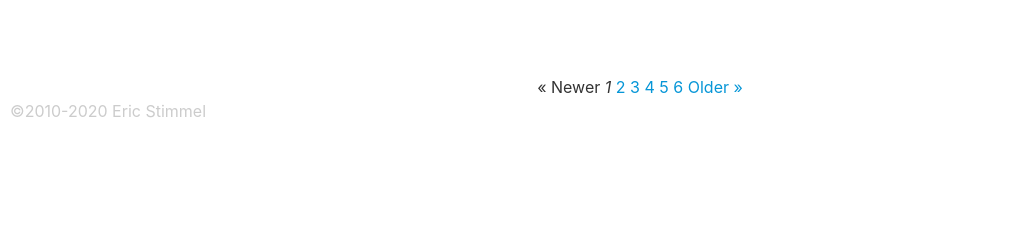
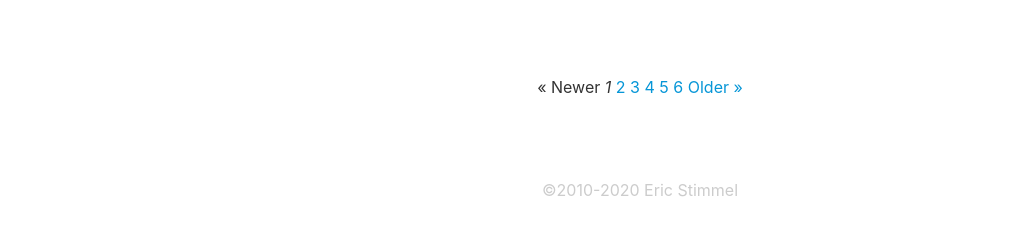
Before and after one commit to estimmel/mostly-revit-blog, a Jekyll site: the page built from index.html, in a window 1280 px wide. Shown: the part 3319-3546 px from the top of the page, without its empty margins (0-1017 px from the left). Built offline with Jekyll 4.4.1, drawn with Linux system fonts in a browser that asks for light colours; the list of posts is cut into pages by our own code; before the commit the page ends 3450 px from its top, so only the background shows below that.

Commit message:
css footer

```diff
--- a/css/main.css
+++ b/css/main.css
@@ -104,17 +104,6 @@ header {
     background-color: #fff;
 }
 
-.copyright {
-    width: 100%;
-    margin: auto;
-    margin-top: 75px;
-    line-height: 1.5em;
-    font-family: -apple-system, BlinkMacSystemFont, "Helvetica Neue", Helvetica, sans-serif;
-    font-size: 1em;
-    color: #CCC;
-    background-color: #fff;
-}
-
 pre {
     box-sizing: border-box;
     width: 100%;
@@ -141,6 +130,22 @@ iframe {
     max-width: 100%!important;
 }
 
+footer {
+    line-height: 2em;
+    padding-top: 75px;
+    padding-bottom: 16px;
+    text-align: center;
+}
+
+.copyright {
+    width: 100%;
+    margin: auto;
+    line-height: 1.5em;
+    font-family: -apple-system, BlinkMacSystemFont, "Helvetica Neue", Helvetica, sans-serif;
+    font-size: 1em;
+    color: #CCC;
+    background-color: #fff;
+}
 
 /* obtained from https://gist.github.com/demisx/025698a7b5e314a7a4b5 */
 
```
